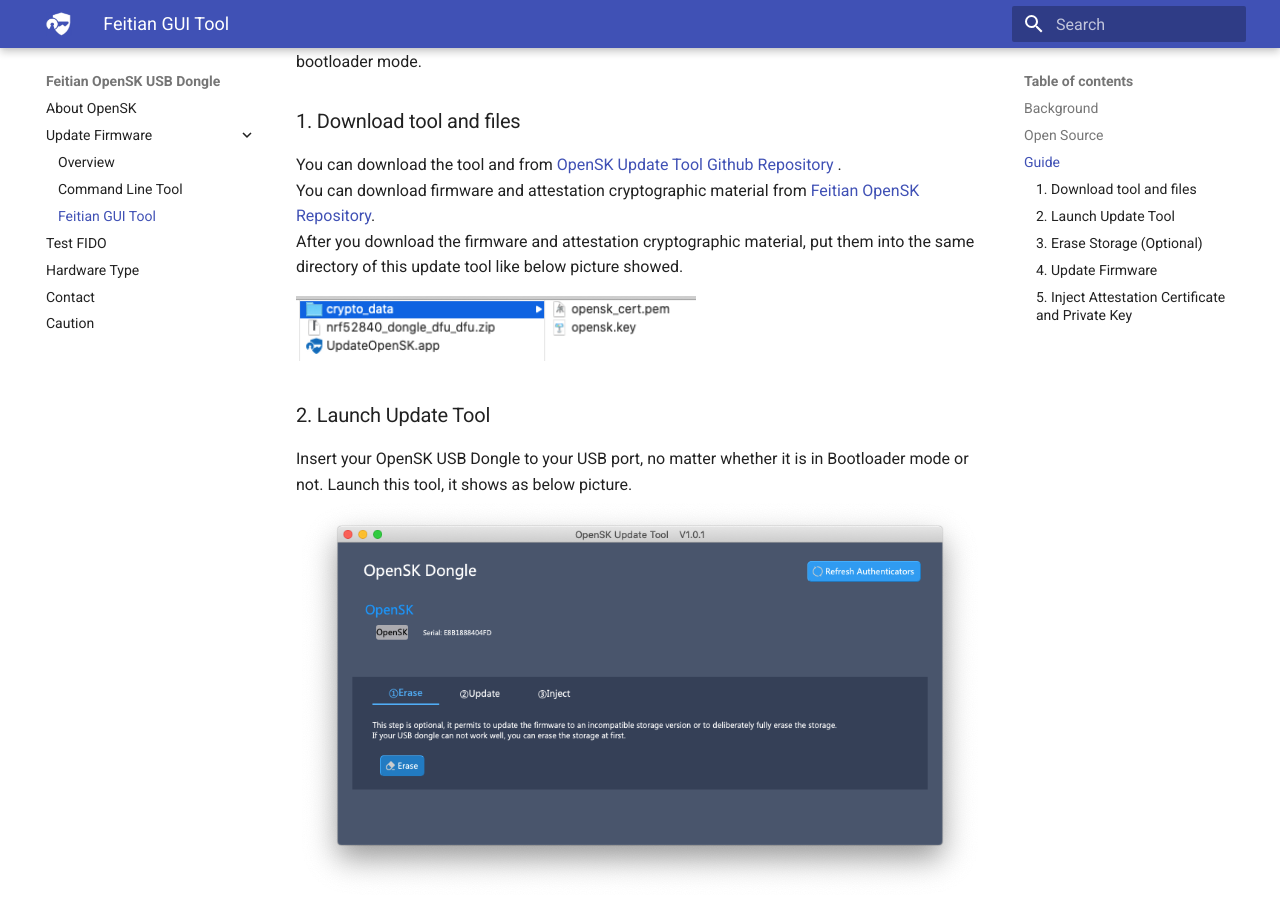
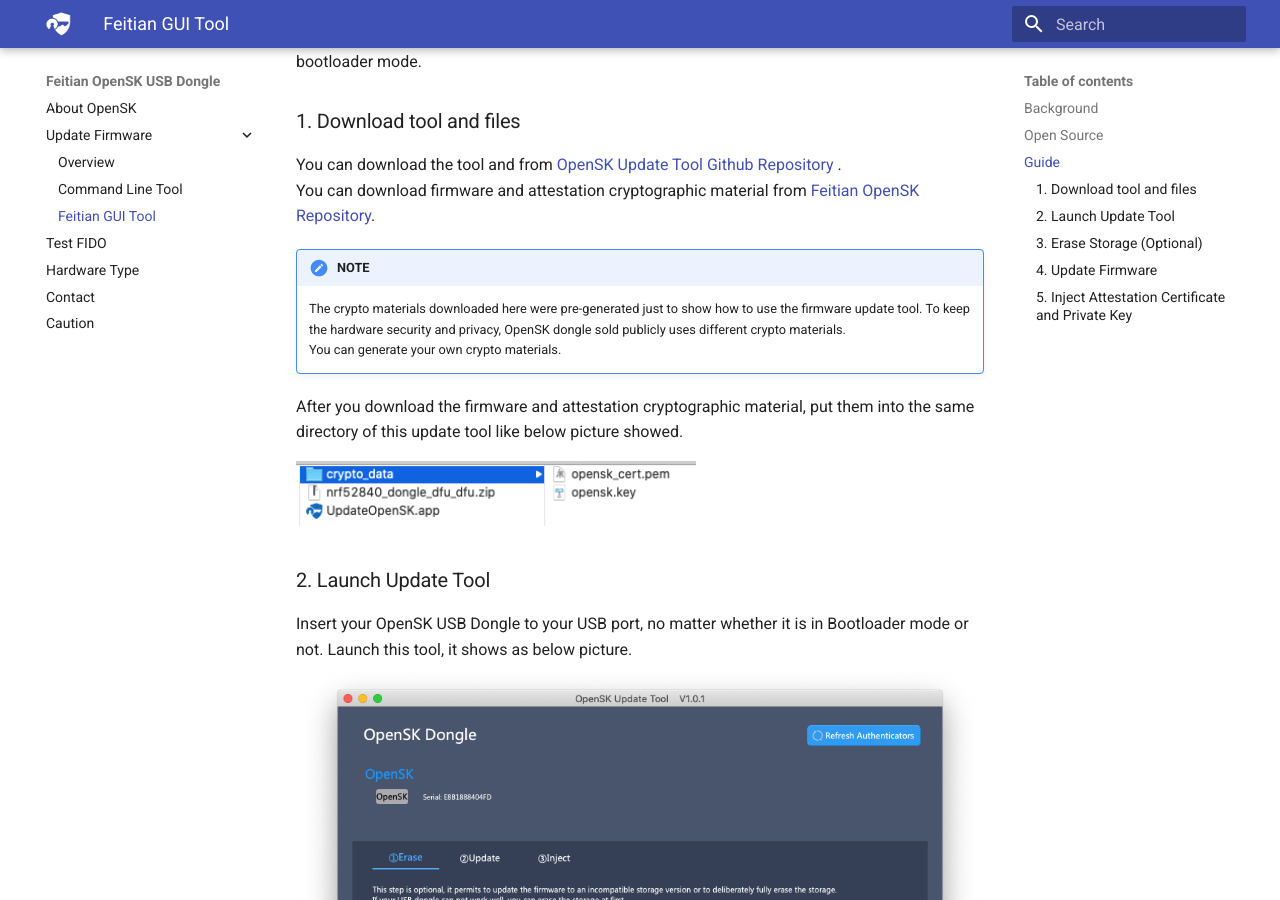
Before and after one commit to FeitianTech/OpenSK_USB, an MkDocs documentation site: the page built from docs/feitianguiway.md, in a window 1280 px wide and 900 px high, scrolled down 748 px. Built offline with MkDocs 1.6.1 and Material for MkDocs 9.7.7, drawn with Linux system fonts in a browser that asks for light colours.

Commit message:
Add privacy notice

```diff
--- a/docs/feitianguiway.md
+++ b/docs/feitianguiway.md
@@ -13,9 +13,14 @@ Please refer to [hardware description page](./hardware.md) to learn how to switc
 ### 1. Download tool and files
 You can download the tool and from [OpenSK Update Tool Github Repository](https://github.com/FeitianTech/OpenSKUpdateTool/releases "OpenSK Update Tool") .
 You can download firmware and attestation cryptographic material from [Feitian OpenSK Repository](https://github.com/FeitianTech/OpenSK/releases "OpenSK Firmware").
+!!! note "NOTE"
+	The crypto materials downloaded here were pre-generated just to show how to use the firmware update tool. To keep the hardware security and privacy, OpenSK dongle sold publicly uses different crypto materials.
+	You can generate your own crypto materials.
 After you download the firmware and attestation cryptographic material, put them into the same directory of this update tool like below picture showed.
 
 <img alt="File Locations" src="../images/filelocations.png" width="400px">
+
+
 ### 2. Launch Update Tool
 Insert your OpenSK USB Dongle to your USB port, no matter whether it is in Bootloader mode or not.
 Launch this tool, it shows as below picture.
```
